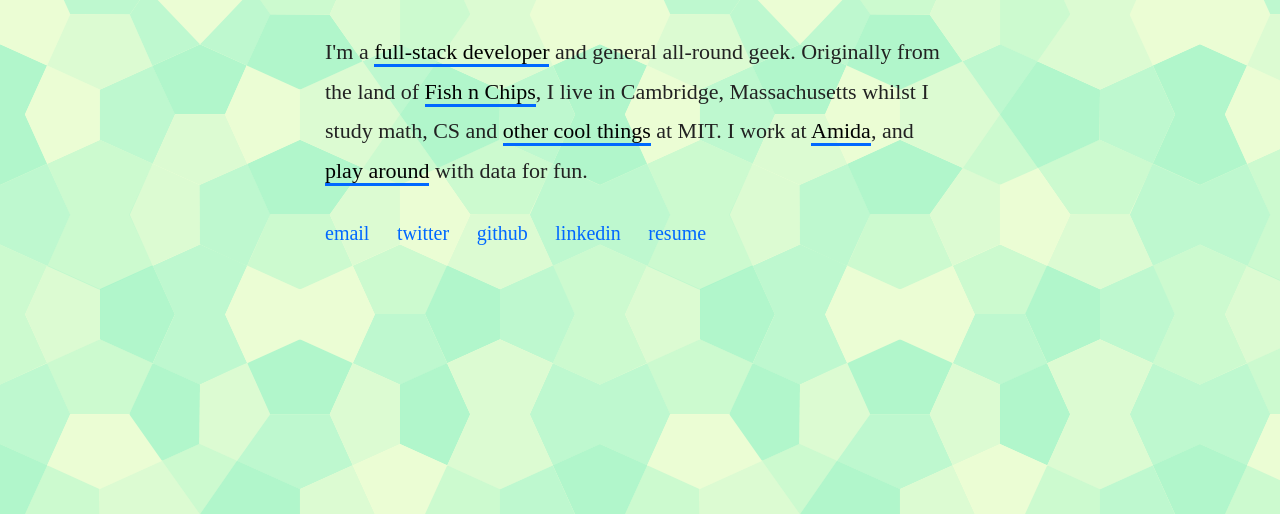
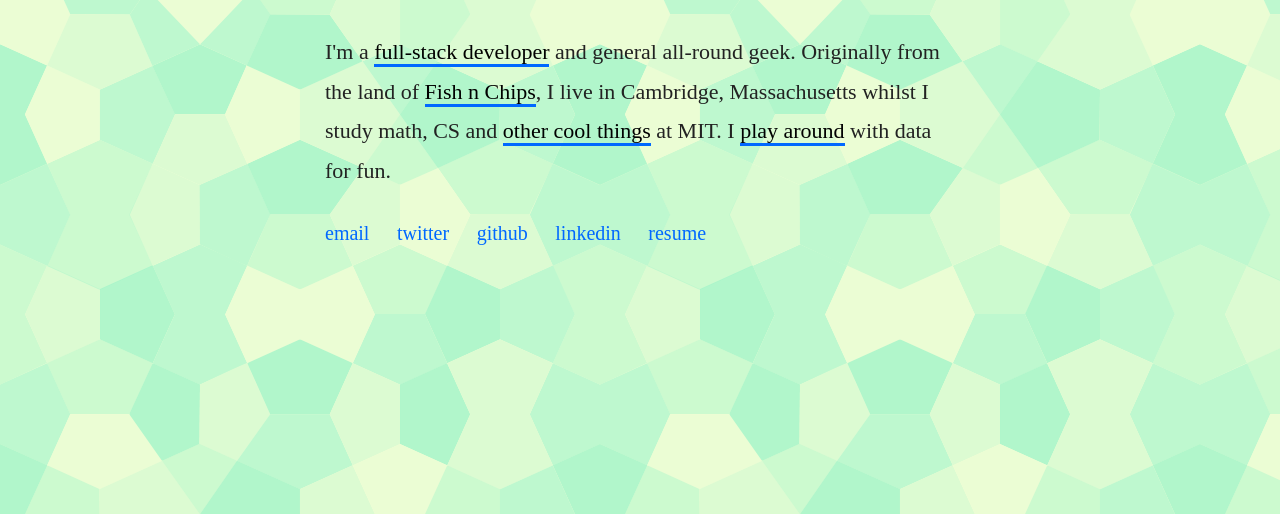
Before and after one commit to hrickards/hrickards.github.io, a plain HTML site: page index.html in a window 1280 px wide. Shown: the part 286-800 px from the top of the page. Drawn offline with Linux system fonts and the light colour scheme; a web font is replaced by a local one.

Commit message:
Remove work

```diff
--- a/index.html
+++ b/index.html
@@ -37,9 +37,9 @@
           I'm a <a href="http://mean.io" target="_blank">full-stack developer</a> and general all-round geek.
           Originally from the land of <a href="https://en.wikipedia.org/wiki/Sussex" target="_blank">Fish n Chips</a>,
           I live in Cambridge, Massachusetts whilst I study math, CS and
-          <a href="https://probmods.org/" target="_blank">other cool things</a> at MIT.  I work at
-          <a href="http://www.amida-tech.com/" target="_blank">Amida</a>, and
-          <a href="https://github.com/hrickards/morpheus">play around</a> with data for fun.
+          <a href="https://probmods.org/" target="_blank">other cool things</a> at MIT.  <!--I work at
+          <a href="http://www.amida-tech.com/" target="_blank">Amida</a>, and-->
+          I <a href="https://github.com/hrickards/morpheus">play around</a> with data for fun.
           </p>
         </article>
 
```
